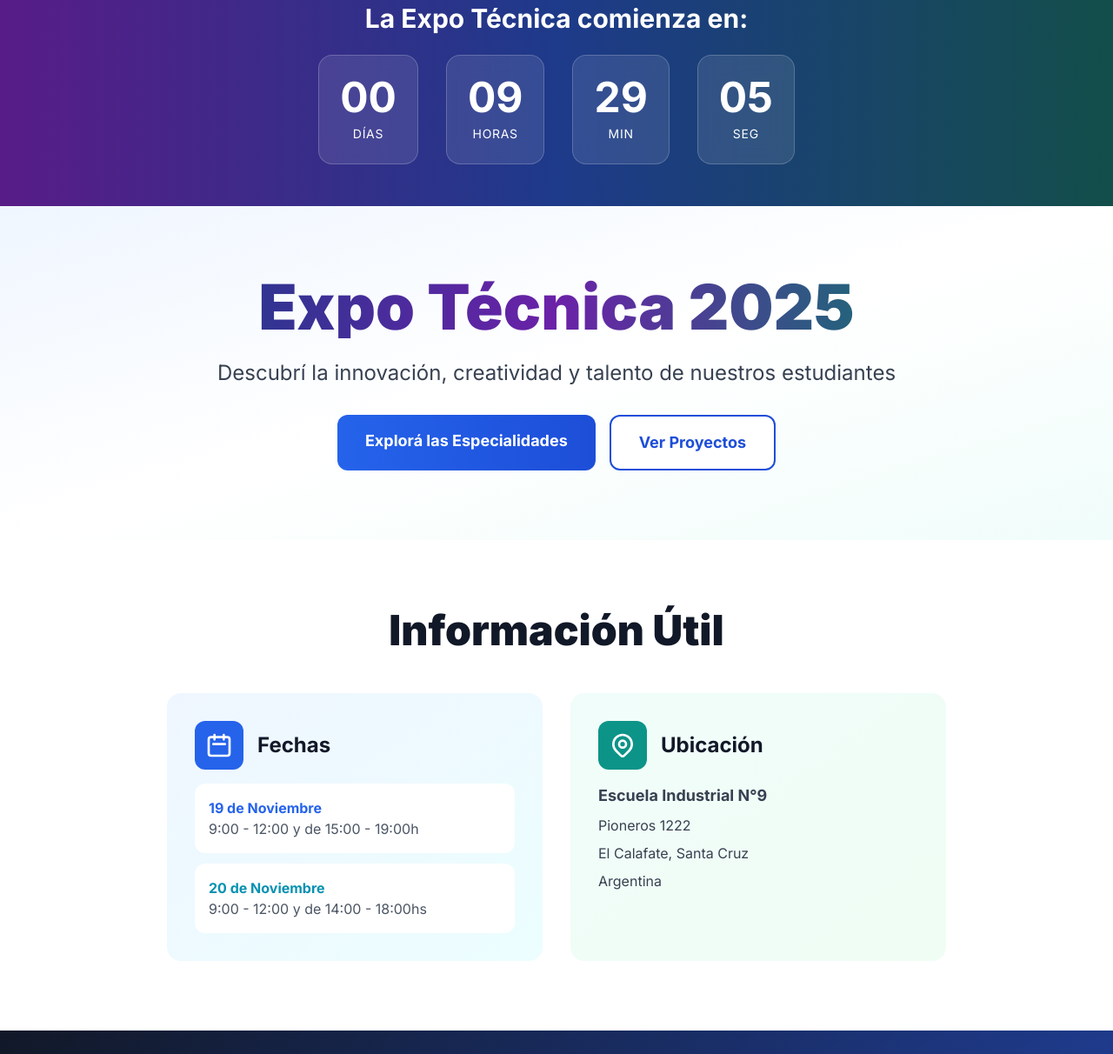
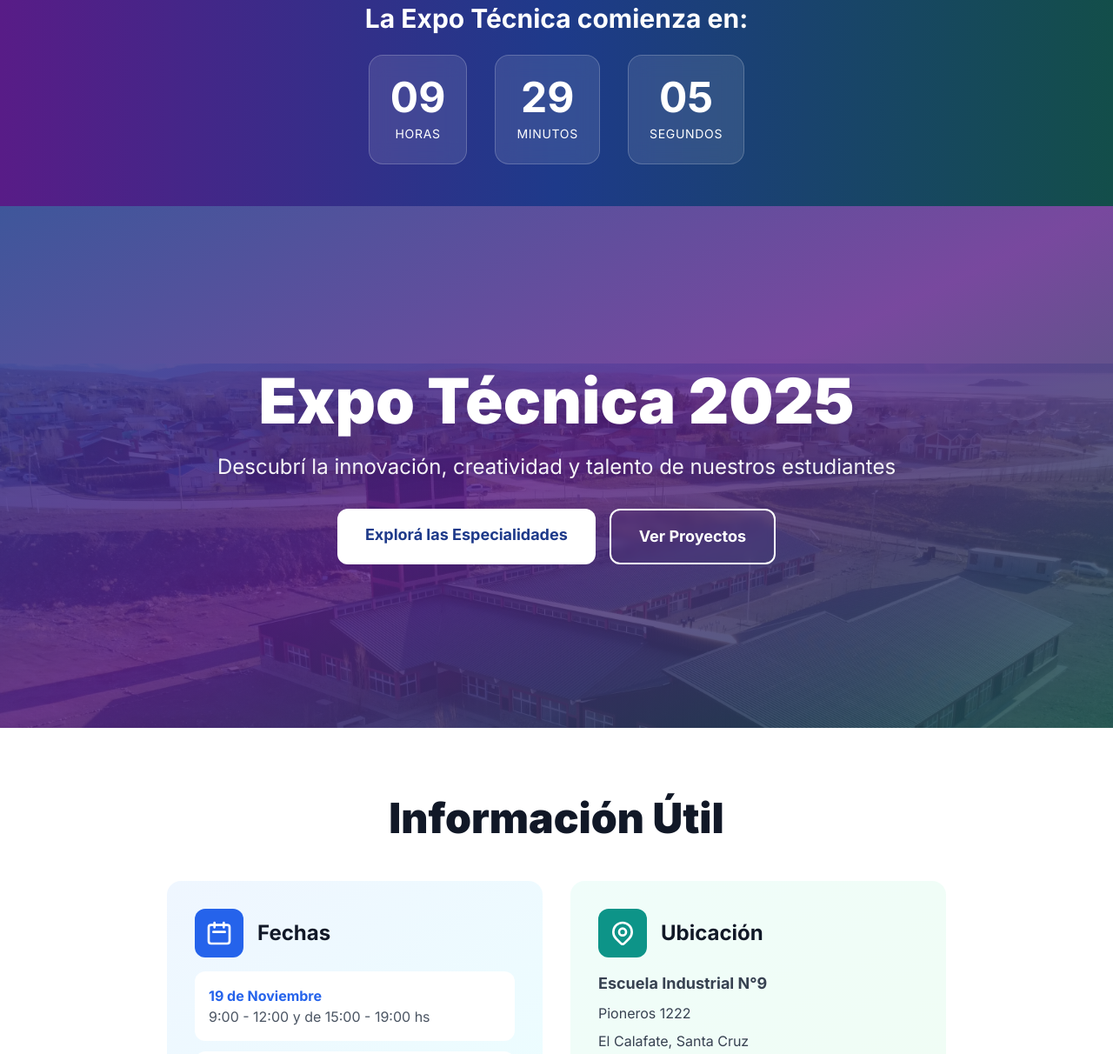
Before and after one commit to pablolimardo/expotecnica2025, a website: page index.html in a window 1280 px wide. Shown: the part 125-1337 px from the top of the page at 87% size. Drawn offline with nearby package versions, Linux system fonts and the light colour scheme.

Commit message:
Actualizacion de background y cuenta regresiva y fechas

```diff
--- a/index.html
+++ b/index.html
@@ -150,20 +150,16 @@
                 <h3 class="text-2xl md:text-3xl font-bold mb-6">La Expo Técnica comienza en:</h3>
                 <div id="countdown" class="flex flex-wrap justify-center gap-4 md:gap-8">
                     <div class="bg-white/10 backdrop-blur-md rounded-2xl p-6 min-w-[100px] border border-white/20">
-                        <div id="days" class="text-4xl md:text-5xl font-bold mb-2">00</div>
-                        <div class="text-sm uppercase tracking-wider">Días</div>
-                    </div>
-                    <div class="bg-white/10 backdrop-blur-md rounded-2xl p-6 min-w-[100px] border border-white/20">
                         <div id="hours" class="text-4xl md:text-5xl font-bold mb-2">00</div>
                         <div class="text-sm uppercase tracking-wider">Horas</div>
                     </div>
                     <div class="bg-white/10 backdrop-blur-md rounded-2xl p-6 min-w-[100px] border border-white/20">
                         <div id="minutes" class="text-4xl md:text-5xl font-bold mb-2">00</div>
-                        <div class="text-sm uppercase tracking-wider">Min</div>
+                        <div class="text-sm uppercase tracking-wider">Minutos</div>
                     </div>
                     <div class="bg-white/10 backdrop-blur-md rounded-2xl p-6 min-w-[100px] border border-white/20">
                         <div id="seconds" class="text-4xl md:text-5xl font-bold mb-2">00</div>
-                        <div class="text-sm uppercase tracking-wider">Seg</div>
+                        <div class="text-sm uppercase tracking-wider">Segundos</div>
                     </div>
                 </div>
             </div>
@@ -171,20 +167,32 @@
     </section>
 
     <!-- HERO -->
-    <section id="inicio" class="py-20 bg-gradient-to-br from-blue-50 via-white to-teal-50">
-        <div class="container mx-auto px-4">
+    <section id="inicio" class="py-32 relative overflow-hidden min-h-[600px] flex items-center" data-parallax>
+        <!-- Imagen de fondo con efecto parallax -->
+        <div class="parallax-bg absolute inset-0 z-0">
+            <img
+                src="./img/indu9.webp"
+                alt="Escuela Industrial N°9"
+                class="w-full h-full object-cover"
+                style="transform: translateY(0px);"
+            >
+            <!-- Overlay semi-transparente para mejor legibilidad -->
+            <div class="absolute inset-0 bg-gradient-to-br from-blue-900/85 via-purple-900/80 to-teal-900/85"></div>
+        </div>
+
+        <div class="container mx-auto px-4 relative z-10">
             <div class="text-center max-w-4xl mx-auto reveal">
-                <h2 class="text-5xl md:text-7xl font-black mb-6 bg-gradient-to-r from-blue-900 via-purple-800 to-teal-700 bg-clip-text text-transparent leading-tight">
+                <h2 class="text-5xl md:text-7xl font-black mb-6 text-white leading-tight drop-shadow-2xl">
                     Expo Técnica 2025
                 </h2>
-                <p class="text-xl md:text-2xl text-gray-700 mb-8 leading-relaxed">
+                <p class="text-xl md:text-2xl text-white/95 mb-8 leading-relaxed drop-shadow-lg">
                     Descubrí la innovación, creatividad y talento de nuestros estudiantes
                 </p>
                 <div class="flex flex-col sm:flex-row gap-4 justify-center">
-                    <a href="#especialidades" class="bg-gradient-to-r from-blue-600 to-blue-700 text-white px-8 py-4 rounded-xl font-bold text-lg hover:shadow-2xl hover:scale-105 transition-all duration-300">
+                    <a href="#especialidades" class="bg-white text-blue-900 px-8 py-4 rounded-xl font-bold text-lg hover:shadow-2xl hover:scale-105 transition-all duration-300">
                         Explorá las Especialidades
                     </a>
-                    <a href="#proyectos" class="bg-white text-blue-700 border-2 border-blue-700 px-8 py-4 rounded-xl font-bold text-lg hover:bg-blue-50 transition-all duration-300">
+                    <a href="#proyectos" class="bg-transparent text-white border-2 border-white px-8 py-4 rounded-xl font-bold text-lg hover:bg-white/10 transition-all duration-300 backdrop-blur-sm">
                         Ver Proyectos
                     </a>
                 </div>
@@ -213,11 +221,11 @@
                         <div class="space-y-3">
                             <div class="bg-white rounded-xl p-4">
                                 <div class="font-bold text-blue-600">19 de Noviembre</div>
-                                <div class="text-gray-600">9:00 - 12:00 y de 15:00 - 19:00h</div>
+                                <div class="text-gray-600">9:00 - 12:00 y de 15:00 - 19:00 hs</div>
                             </div>
                             <div class="bg-white rounded-xl p-4">
                                 <div class="font-bold text-cyan-600">20 de Noviembre</div>
-                                <div class="text-gray-600">9:00 - 12:00 y de 14:00 - 18:00hs</div>
+                                <div class="text-gray-600">9:00 - 12:00 y de 14:00 - 18:00 hs</div>
                             </div>
                         </div>
                     </div>
@@ -740,20 +748,18 @@
 
     <!-- SCRIPTS -->
     <script>
-        // Countdown Timer
+        // Countdown Timer (sin días)
         const eventDate = new Date('2025-11-19T09:00:00').getTime();
 
         function updateCountdown() {
             const now = new Date().getTime();
             const distance = eventDate - now;
 
-            const days = Math.floor(distance / (1000 * 60 * 60 * 24));
-            const hours = Math.floor((distance % (1000 * 60 * 60 * 24)) / (1000 * 60 * 60));
+            const totalHours = Math.floor(distance / (1000 * 60 * 60));
             const minutes = Math.floor((distance % (1000 * 60 * 60)) / (1000 * 60));
             const seconds = Math.floor((distance % (1000 * 60)) / 1000);
 
-            document.getElementById('days').textContent = days.toString().padStart(2, '0');
-            document.getElementById('hours').textContent = hours.toString().padStart(2, '0');
+            document.getElementById('hours').textContent = totalHours.toString().padStart(2, '0');
             document.getElementById('minutes').textContent = minutes.toString().padStart(2, '0');
             document.getElementById('seconds').textContent = seconds.toString().padStart(2, '0');
 
@@ -764,6 +770,24 @@
 
         updateCountdown();
         setInterval(updateCountdown, 1000);
+
+        // Efecto Parallax en la sección HERO
+        const parallaxSection = document.querySelector('[data-parallax]');
+        const parallaxBg = document.querySelector('.parallax-bg img');
+
+        if (parallaxSection && parallaxBg) {
+            window.addEventListener('scroll', () => {
+                const scrolled = window.pageYOffset;
+                const sectionTop = parallaxSection.offsetTop;
+                const sectionHeight = parallaxSection.offsetHeight;
+
+                // Solo aplicar parallax cuando la sección está visible
+                if (scrolled < sectionTop + sectionHeight) {
+                    const yPos = -(scrolled - sectionTop) * 0.5;
+                    parallaxBg.style.transform = `translateY(${yPos}px)`;
+                }
+            });
+        }
 
         // Smooth Scroll
         document.querySelectorAll('a[href^="#"]').forEach(anchor => {
```
